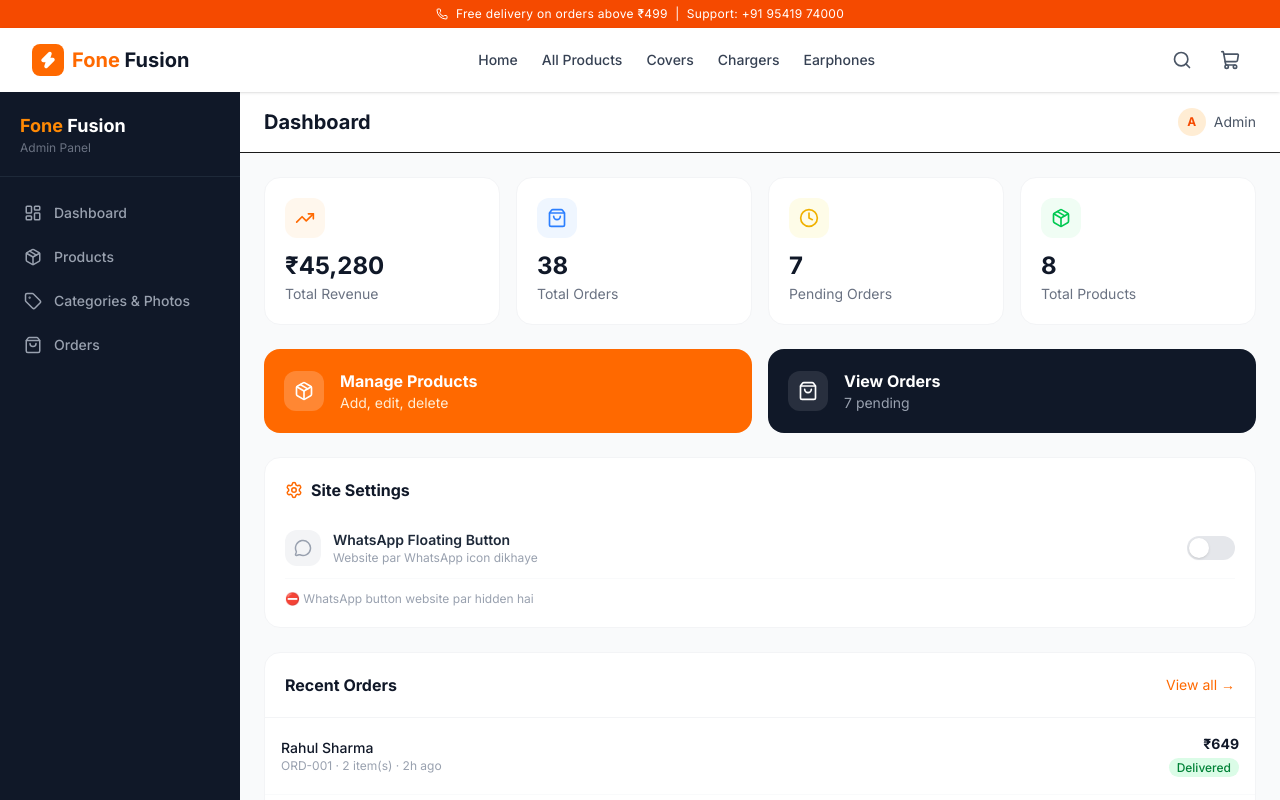
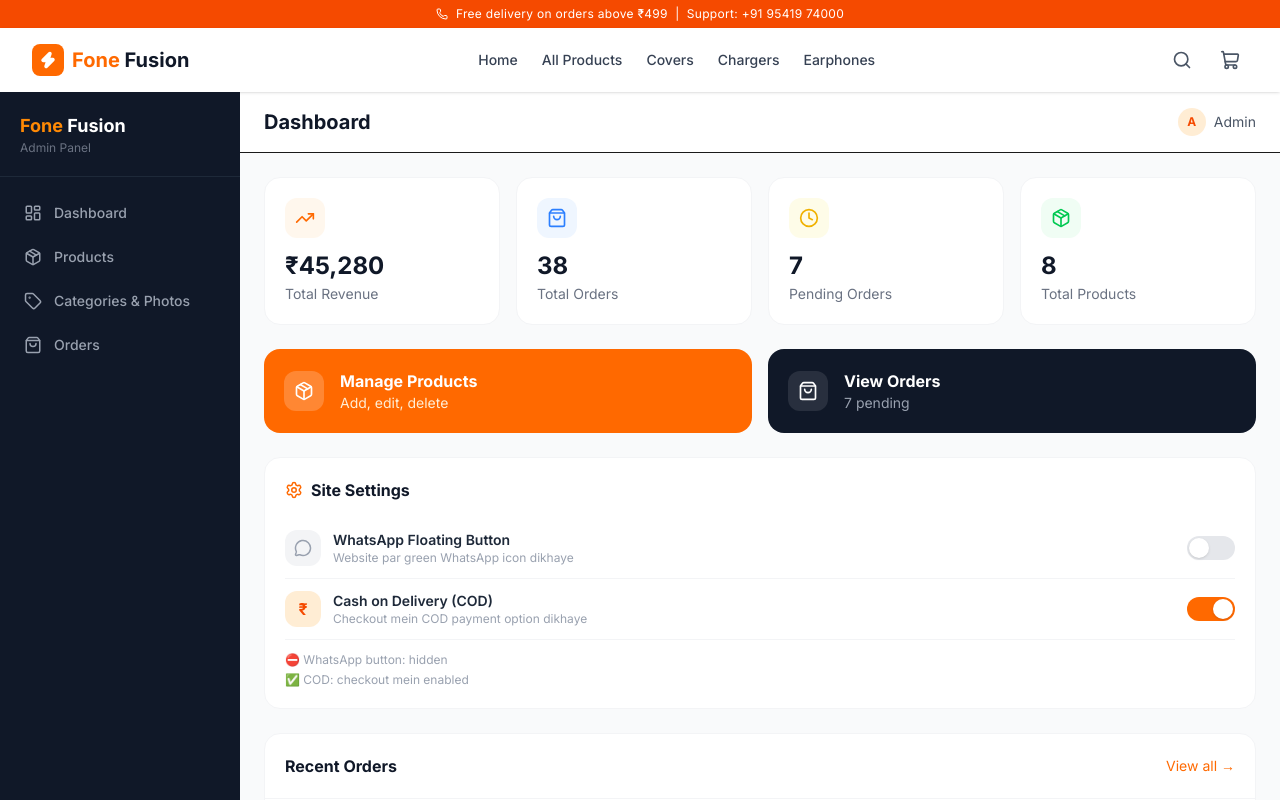
Before and after one commit to fonefusionasd-beep/fonefusionweb, a Next.js app: page /admin in a window 1280 px wide. Shown: the top 800 px of the page. Built offline with nearby package versions, Linux system fonts and the light colour scheme; sample sign-in values are in the browser's storage.

Commit message:
feat: cod toggle in admin settings - conditionally shows in checkout

```diff
--- a/app/admin/page.tsx
+++ b/app/admin/page.tsx
@@ -44,7 +44,7 @@ const statusConfig: Record<string, { label: string; class: string }> = {
 
 export default function AdminDashboard() {
   const [sidebarOpen, setSidebarOpen] = useState(false);
-  const { whatsappEnabled, setWhatsappEnabled } = useSettingsStore();
+  const { whatsappEnabled, setWhatsappEnabled, codEnabled, setCodEnabled } = useSettingsStore();
 
   return (
     <div className="flex min-h-screen bg-gray-50">
@@ -159,31 +159,50 @@ export default function AdminDashboard() {
               <Settings size={18} className="text-orange-500" />
               <h2 className="font-bold text-gray-900">Site Settings</h2>
             </div>
-            <div className="flex items-center justify-between py-3 border-b border-gray-50">
+
+            {/* WhatsApp Toggle Row */}
+            <div className="flex items-center justify-between py-3 border-b border-gray-100">
               <div className="flex items-center gap-3">
                 <div className={`w-9 h-9 rounded-xl flex items-center justify-center ${whatsappEnabled ? 'bg-green-100' : 'bg-gray-100'}`}>
                   <MessageCircle size={18} className={whatsappEnabled ? 'text-green-600' : 'text-gray-400'} />
                 </div>
                 <div>
                   <p className="text-sm font-semibold text-gray-800">WhatsApp Floating Button</p>
-                  <p className="text-xs text-gray-400">Website par WhatsApp icon dikhaye</p>
+                  <p className="text-xs text-gray-400">Website par green WhatsApp icon dikhaye</p>
                 </div>
               </div>
-              {/* Toggle Switch */}
               <button
                 onClick={() => setWhatsappEnabled(!whatsappEnabled)}
                 className={`relative w-12 h-6 rounded-full transition-colors duration-200 focus:outline-none ${whatsappEnabled ? 'bg-green-500' : 'bg-gray-200'}`}
               >
-                <span
-                  className={`absolute top-0.5 left-0.5 w-5 h-5 bg-white rounded-full shadow transition-transform duration-200 ${whatsappEnabled ? 'translate-x-6' : 'translate-x-0'}`}
-                />
+                <span className={`absolute top-0.5 left-0.5 w-5 h-5 bg-white rounded-full shadow transition-transform duration-200 ${whatsappEnabled ? 'translate-x-6' : 'translate-x-0'}`} />
               </button>
             </div>
-            <p className="text-xs text-gray-400 mt-3">
-              {whatsappEnabled
-                ? '✅ WhatsApp button website par visible hai'
-                : '⛔ WhatsApp button website par hidden hai'}
-            </p>
+
+            {/* COD Toggle Row */}
+            <div className="flex items-center justify-between py-3 border-b border-gray-100">
+              <div className="flex items-center gap-3">
+                <div className={`w-9 h-9 rounded-xl flex items-center justify-center ${codEnabled ? 'bg-orange-100' : 'bg-gray-100'}`}>
+                  <span className={`text-base font-bold ${codEnabled ? 'text-orange-600' : 'text-gray-400'}`}>₹</span>
+                </div>
+                <div>
+                  <p className="text-sm font-semibold text-gray-800">Cash on Delivery (COD)</p>
+                  <p className="text-xs text-gray-400">Checkout mein COD payment option dikhaye</p>
+                </div>
+              </div>
+              <button
+                onClick={() => setCodEnabled(!codEnabled)}
+                className={`relative w-12 h-6 rounded-full transition-colors duration-200 focus:outline-none ${codEnabled ? 'bg-orange-500' : 'bg-gray-200'}`}
+              >
+                <span className={`absolute top-0.5 left-0.5 w-5 h-5 bg-white rounded-full shadow transition-transform duration-200 ${codEnabled ? 'translate-x-6' : 'translate-x-0'}`} />
+              </button>
+            </div>
+
+            {/* Status summary */}
+            <div className="mt-3 space-y-1">
+              <p className="text-xs text-gray-400">{whatsappEnabled ? '✅ WhatsApp button: visible' : '⛔ WhatsApp button: hidden'}</p>
+              <p className="text-xs text-gray-400">{codEnabled ? '✅ COD: checkout mein enabled' : '⛔ COD: checkout mein disabled'}</p>
+            </div>
           </div>
 
           {/* Recent Orders */}
--- a/app/checkout/page.tsx
+++ b/app/checkout/page.tsx
@@ -3,11 +3,12 @@
 import { useState } from 'react';
 import Link from 'next/link';
 import { ShoppingBag, CheckCircle } from 'lucide-react';
-import { useCartStore } from '@/lib/store';
+import { useCartStore, useSettingsStore } from '@/lib/store';
 import { formatPrice } from '@/lib/utils';
 
 export default function CheckoutPage() {
   const { items, totalPrice, clearCart } = useCartStore();
+  const { codEnabled } = useSettingsStore();
   const [form, setForm] = useState({ name: '', phone: '', email: '', address: '', city: '', pincode: '' });
   const [loading, setLoading] = useState(false);
   const [success, setSuccess] = useState(false);
@@ -128,18 +129,24 @@ export default function CheckoutPage() {
           <div className="bg-white border border-gray-100 rounded-2xl p-6">
             <h2 className="text-lg font-bold text-gray-900 mb-4">Payment Method</h2>
             <div className="space-y-3">
-              {[
-                { id: 'razorpay', label: '💳 Online Payment (UPI, Cards, Net Banking)', sub: 'Powered by Razorpay — 100% safe & instant' },
-                { id: 'cod', label: '💵 Cash on Delivery (COD)', sub: 'Pay with cash or UPI upon delivery at your doorstep' },
-              ].map((opt) => (
-                <label key={opt.id} className="flex items-start gap-3 p-4 border border-gray-200 rounded-xl cursor-pointer hover:border-orange-300 transition-colors">
-                  <input type="radio" name="payment" value={opt.id} defaultChecked={opt.id === 'razorpay'} className="mt-0.5 accent-orange-500" />
+              {/* Online Payment - always shown */}
+              <label className="flex items-start gap-3 p-4 border border-gray-200 rounded-xl cursor-pointer hover:border-orange-300 transition-colors">
+                <input type="radio" name="payment" value="razorpay" defaultChecked className="mt-0.5 accent-orange-500" />
+                <div>
+                  <p className="text-sm font-medium text-gray-800">💳 Online Payment (UPI, Cards, Net Banking)</p>
+                  <p className="text-xs text-gray-500">Powered by Razorpay — 100% safe &amp; instant</p>
+                </div>
+              </label>
+              {/* COD - only shown when admin has enabled it */}
+              {codEnabled && (
+                <label className="flex items-start gap-3 p-4 border border-gray-200 rounded-xl cursor-pointer hover:border-orange-300 transition-colors">
+                  <input type="radio" name="payment" value="cod" className="mt-0.5 accent-orange-500" />
                   <div>
-                    <p className="text-sm font-medium text-gray-800">{opt.label}</p>
-                    <p className="text-xs text-gray-500">{opt.sub}</p>
+                    <p className="text-sm font-medium text-gray-800">💵 Cash on Delivery (COD)</p>
+                    <p className="text-xs text-gray-500">Pay with cash or UPI upon delivery at your doorstep</p>
                   </div>
                 </label>
-              ))}
+              )}
             </div>
           </div>
 
--- a/lib/store.ts
+++ b/lib/store.ts
@@ -73,13 +73,17 @@ export const useCartStore = create<CartStore>()(
 interface SettingsStore {
   whatsappEnabled: boolean;
   setWhatsappEnabled: (val: boolean) => void;
+  codEnabled: boolean;
+  setCodEnabled: (val: boolean) => void;
 }
 
 export const useSettingsStore = create<SettingsStore>()(
   persist(
     (set) => ({
-      whatsappEnabled: false, // default OFF
+      whatsappEnabled: false,
       setWhatsappEnabled: (val) => set({ whatsappEnabled: val }),
+      codEnabled: true, // default ON
+      setCodEnabled: (val) => set({ codEnabled: val }),
     }),
     {
       name: 'fone-fusion-settings',
```
